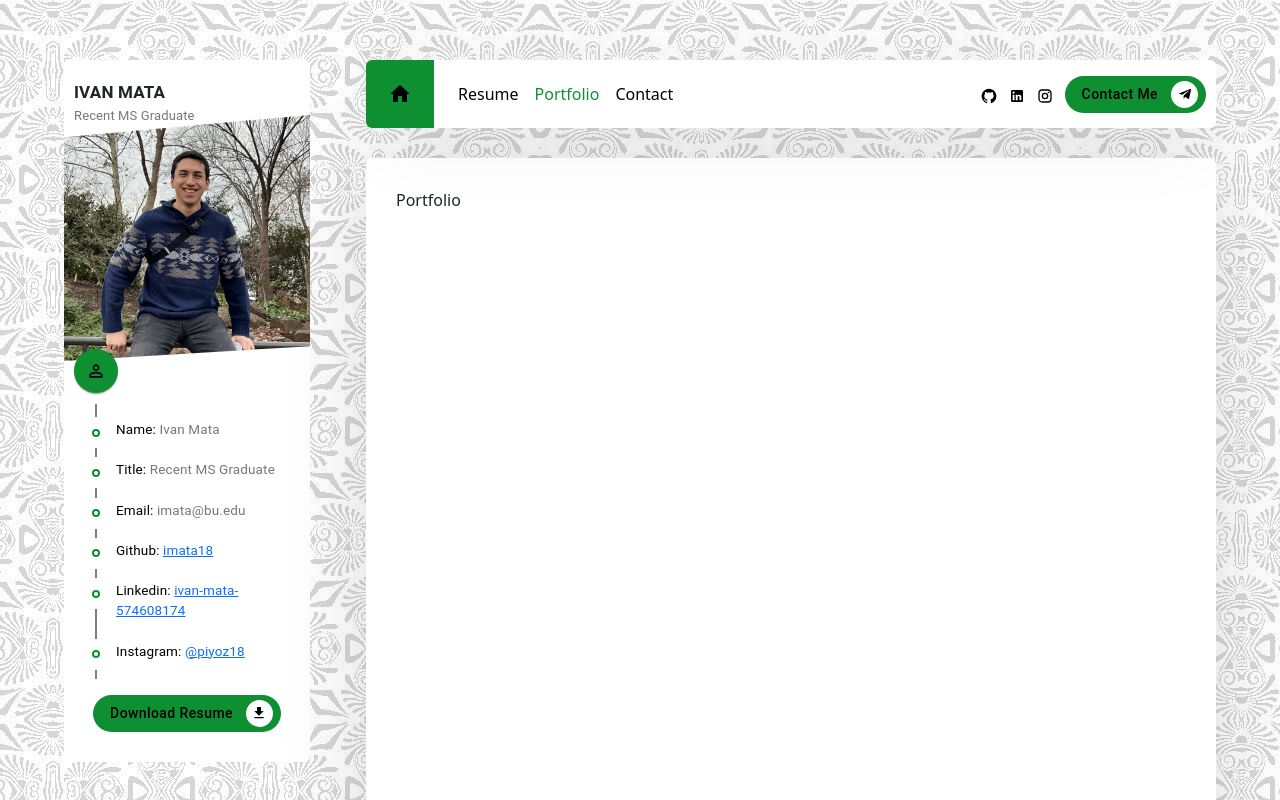
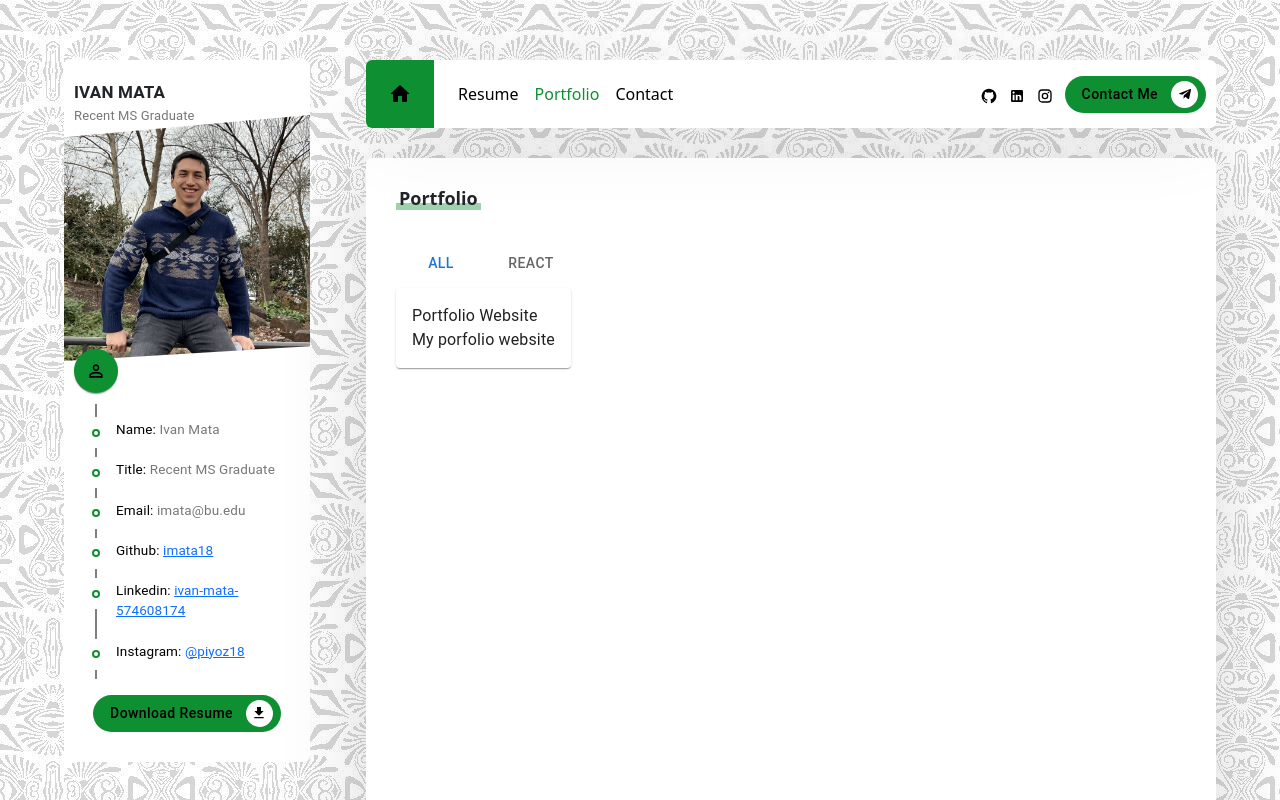
Before and after one commit to imata18/portfolio-homepage, a React (Create React App) app: page /portfolio in a window 1280 px wide. Shown: the top 800 px of the page. Built offline with nearby package versions, Linux system fonts and the light colour scheme.

Commit message:
Added in projects tab and cards

```diff
--- a/src/Pages/Portfolio/Portfolio.js
+++ b/src/Pages/Portfolio/Portfolio.js
@@ -1,9 +1,113 @@
-import React from 'react'
+import React, { useState } from "react";
+import "./Portfolio.css";
+import {
+  Grid,
+  Tabs,
+  Tab,
+  CardActionArea,
+  CardContent,
+  Typography,
+  Dialog,
+  DialogTitle,
+  DialogContent,
+  DialogActions,
+  Grow,
+} from "@mui/material";
+import projects from "../../Utils/projects";
+import { Card, CardMedia } from "@mui/material";
 
 const Portfolio = () => {
+  const [tabValue, setTabValue] = useState("All");
+  const [projectDialog, setProjectDialog] = useState(false);
+
+  const ProjectDialog = () => {
+
+  };
+
   return (
-    <div>Portfolio</div>
-  )
-}
+    <Grid container className="section pb_45 pt_45">
+      {/* Title */}
+      <Grid item className="section_title mb_30">
+        <span></span>
+        <h6 className="section_title_text">Portfolio</h6>
+      </Grid>
 
-export default Portfolio
+      {/* Tabs */}
+      <Grid item xs={12}>
+        <Tabs
+          value={tabValue}
+          indicatorColor="white"
+          className="custom_tabs"
+          onChange={(event, newValue) => setTabValue(newValue)}
+        >
+          <Tab
+            label="All"
+            value="All"
+            className={
+              tabValue == "All" ? "customTabs_item_active" : "customTabs_item"
+            }
+          />
+
+          {[...new Set(projects.projects.map((item) => item.tag))].map(
+            (tag) => (
+              <Tab
+                label={tag}
+                value={tag}
+                className={
+                  tabValue == "All"
+                    ? "customTabs_item_active"
+                    : "customTabs_item"
+                }
+              ></Tab>
+            )
+          )}
+        </Tabs>
+      </Grid>
+
+      {/* Projects */}
+      <Grid item xs={12}>
+        <Grid container spacing={2}>
+          {projects.projects.map((project) => (
+            <>
+              {tabValue == project.tag || tabValue == "All" ? (
+                <Grid item>
+                  <Grow in timeout={1000}>
+                    <Card className='customCard' onClick={() => setProjectDialog(project)}>
+                      <CardActionArea>
+                        <CardMedia className='customCard_image'
+                        image={project.image}
+                        title={project.name}/>
+                        <CardContent>
+                          <Typography className='customCard_title'>{project.name}</Typography>
+                          <Typography className='customCard_caption'>{project.caption}</Typography>
+                        </CardContent>
+                      </CardActionArea>
+                    </Card>
+                  </Grow>
+                </Grid>
+              ) : null}
+            </>
+          ))}
+        </Grid>
+      </Grid>
+
+      <Dialog open={projectDialog} onClose={() => setProjectDialog(false)}>
+      <DialogTitle onClose={() => setProjectDialog(false)}>{projectDialog.title}</DialogTitle>
+      <img src="" alt="" />
+      <DialogContent>
+        {projectDialog.description}
+      </DialogContent>
+      <DialogActions>
+        {projectDialog?.links?.map((link) => (
+          <a href={link.link} target="_blank">
+            {link.icon}
+          </a>
+        ))}
+      </DialogActions>
+    </Dialog>
+
+    </Grid>
+  );
+};
+
+export default Portfolio;
--- /dev/null
+++ b/src/Utils/projects.js
@@ -0,0 +1,20 @@
+import Website_screenshot from '../Assets/Images/Website_screenshot.png';
+import GithubIcon from '@mui/icons-material/GitHub';
+
+export default{
+    projects: [
+        {
+            tag: 'React',
+            name: 'Portfolio Website',
+            image: Website_screenshot,
+            description: 'My portfolio website',
+            caption: 'My porfolio website',
+            links: [
+                {
+                    icon: <GithubIcon />,
+                    link: 'https://github.com/imata18/portfolio-webpage'
+                }
+            ]
+        }
+    ]
+}
```
Also changed, not shown: src/Assets/Images/Website_screenshot.png (added).
